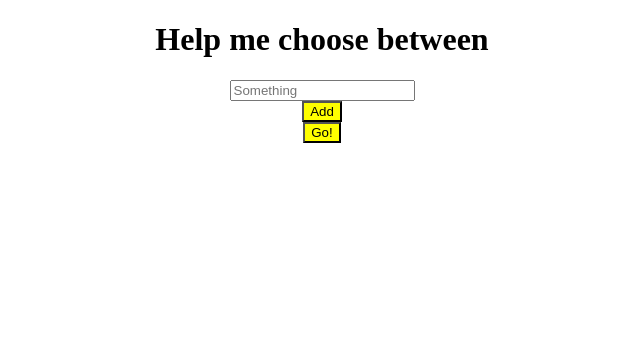
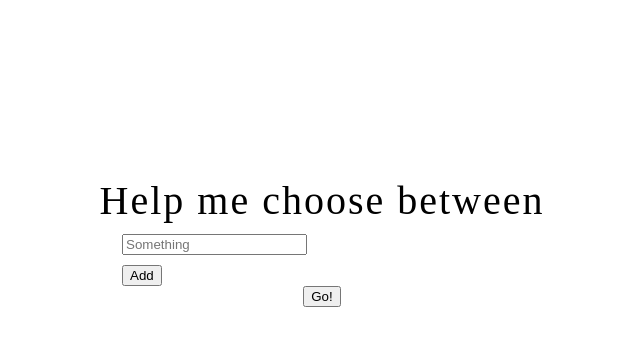
Before and after one commit to AmandaNejderyd/Easy-choice, a plain HTML site: page index.html in a window 1280 px wide. Shown: the whole page, without its empty margins (318-958 px from the left). Drawn offline with nearby package versions, Linux system fonts and the light colour scheme.

Commit message:
Senast Onsdag
nytt kväll onsdag

```diff
--- a/index.html
+++ b/index.html
@@ -6,17 +6,17 @@
 <link href="./main.css" rel="stylesheet" type="text/css">
 </head>
 <body>
-<center><h1>Help me choose between</h1>
+<h1>Help me choose between</h1>
 <div class="inputSection">
 <div class="inputs">
-      <input placeholder="Something"></input>
-    <div>
+<input placeholder="Something"></input>
+</div>
 <button class="addOption">Add</button>
- <div>
-   <div class="resultSection"></div>
- <button>Go!</button>
+</div>
+<div class="resultSection"></div>
+<button>Go!</button>
 
-<script src="https://code.jquery.com/jquery-3.3.1.min.js"></script>
+<script src="https://code.jquery.com/jquery-3.2.1.min.js"></script>
 <script>
 $(function(){
   $('.resultSection').hide()
@@ -28,6 +28,5 @@ var add_option = function(){
 $('.addOption').click(add_option)
 })
 </script>
-</center>
 </body>
 </html>
--- a/main.css
+++ b/main.css
@@ -1,3 +1,33 @@
-button{
-background-color: yellow;
+ body{
+display: flex;
+flex-direction: column;
+justify-content: center;
+align-items: center;
+margin-top: 150px;
 }
+
+ h1{
+font-weight: lighter;
+font-size: 40px;
+letter-spacing: 2px;
+margin-bottom:0px;
+}
+
+.inputSection {
+margin: 50px 0px 80x 0px;
+width: 400px;
+}
+
+.inputs {
+width: inherit;
+display: flex;
+flex-direction: colomn;
+}
+
+input{
+  margin-top: 10px;
+}
+
+.addOption{
+  margin-top: 10px;
+}
```
